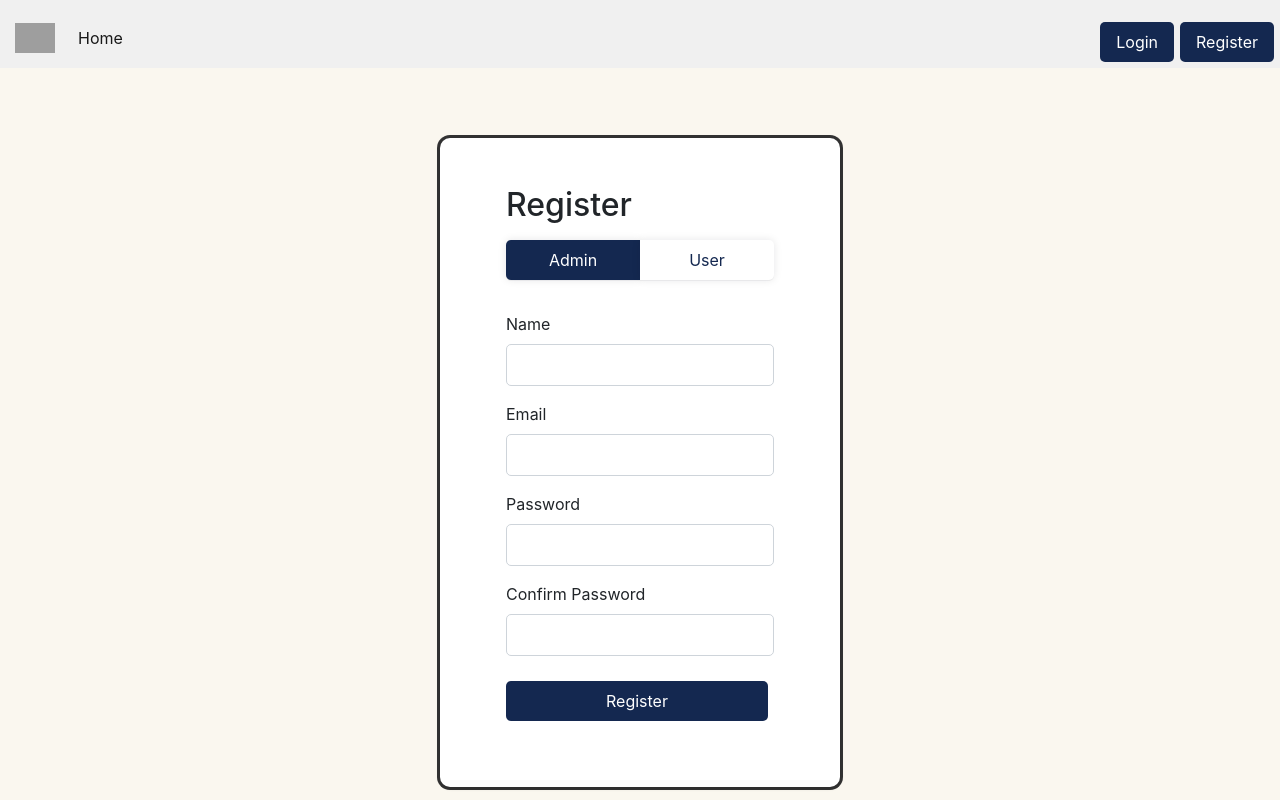
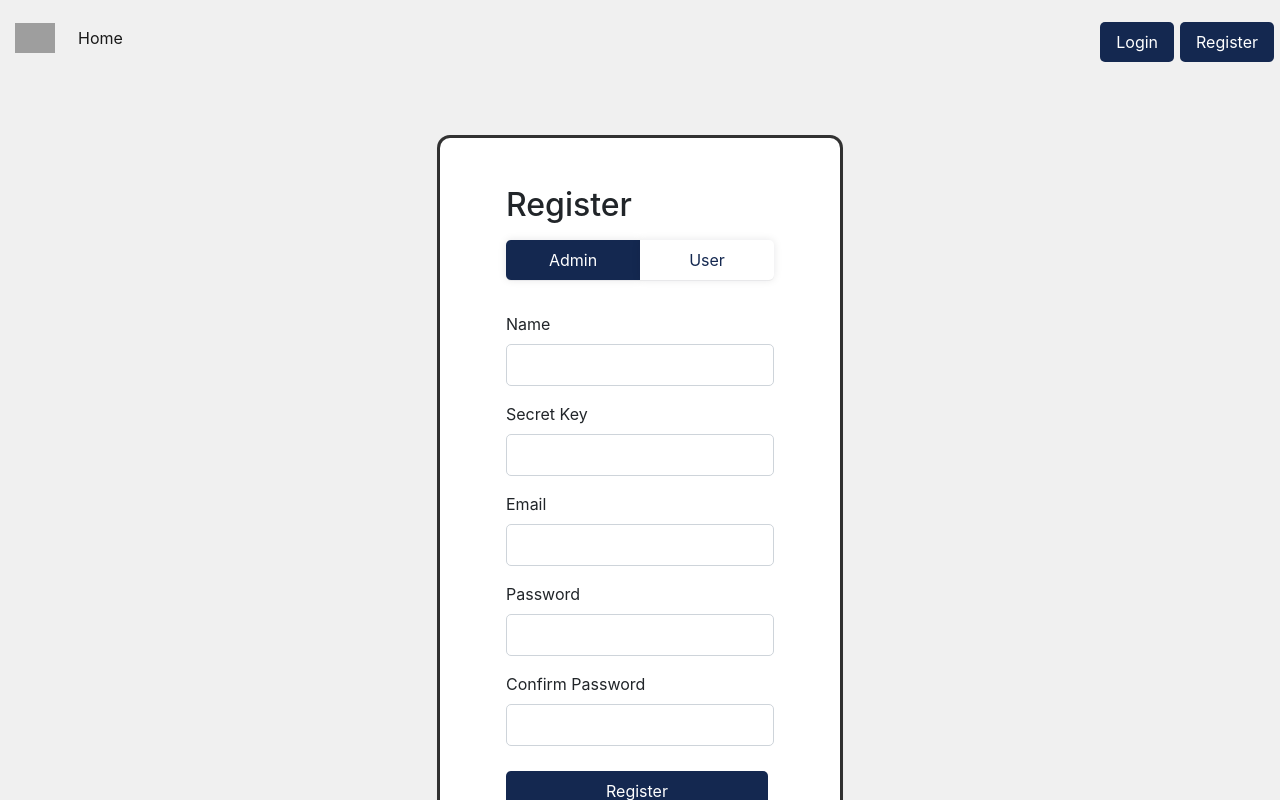
Before and after one commit to subh1416/Mernship, a React (Create React App) app: page /signin in a window 1280 px wide. Shown: the top 800 px of the page. Built offline with nearby package versions, Linux system fonts and the light colour scheme; no server answers; grey boxes are pictures that could not be loaded.

Commit message:
secret key registration done

```diff
--- a/src/helper/validate.js
+++ b/src/helper/validate.js
@@ -59,17 +59,14 @@ export async function loginValidation(values) {
   if (values.username) {
     const { status } = await authenticate(values.username);
     const { data } = await getUser(values.username);
-    console.log(data)
-    console.log(status)
-    console.log(values.username)
-
+    console.log(data);
+    console.log(status);
+    console.log(values.username);
 
     if (status !== 200) {
       errors.exist = toast.error("user doest not exists");
-    }
-    else if(data.UserType !== values.UserType){
-      errors.exist = toast.error("please choose valid role")
-
+    } else if (data.UserType !== values.UserType) {
+      errors.exist = toast.error("please choose valid role");
     }
   }
 
@@ -94,6 +91,15 @@ export async function resetPasswordValidation(values) {
 
 export async function registerValidation(values) {
   const errors = usernameVerify({}, values);
+
+  if (values.UserType === "admin") {
+    // Add the secret key validation logic here
+    const Key = "subh1234"; // Replace with your actual secret key
+    if (values.secretkey !== Key) {
+      errors.secretKey =toast.error("Invalid secret key");
+    }
+  }
+
   passwordVerify(errors, values);
   if (values.password !== values.confirmpassword) {
     errors.exist = toast.error("Password not match");
--- a/src/page/Signin.css
+++ b/src/page/Signin.css
@@ -7,7 +7,7 @@
 }
 
 .body3 {
-  background-color: rgb(250, 247, 239);
+  background-color: #f0f0f0;
   flex: 1;
   display: flex;
   align-items: center;
--- a/src/page/Signin.js
+++ b/src/page/Signin.js
@@ -9,12 +9,7 @@ import { registerValidation } from "../helper/validate";
 import { registerUser } from "../helper/helper";
 
 function Signin() {
-  const [buttonColor, setButtonColor] = useState("#142850");
-  const [button2Color, setButton2Color] = useState("white");
-  const [isClicked, setIsClicked] = useState({
-    "c#1": true,
-    "c#2": false,
-  });
+
 
   const formik = useFormik({
     initialValues: {
@@ -23,6 +18,7 @@ function Signin() {
       password: "",
       confirmpassword: "",
       UserType: "admin",
+      secretkey: ""
     },
     validate: registerValidation,
     validateOnBlur: false,
@@ -38,6 +34,13 @@ function Signin() {
         error: <b>Could not register</b>,
       });
     },
+  });
+
+  const [buttonColor, setButtonColor] = useState("#142850");
+  const [button2Color, setButton2Color] = useState("white");
+  const [isClicked, setIsClicked] = useState({
+    "c#1": true,
+    "c#2": false,
   });
 
   const handleButtonClick = (id) => {
@@ -140,6 +143,14 @@ function Signin() {
                       />
                     </div>
                     <div className="row1">
+                      <label>Secret Key</label>
+                      <input
+                        {...formik.getFieldProps("secretkey")}
+                        type="text"
+                        id="try"
+                      />
+                    </div>
+                    <div className="row1">
                       <label>Email</label>
                       <input
                         {...formik.getFieldProps("email")}
```
